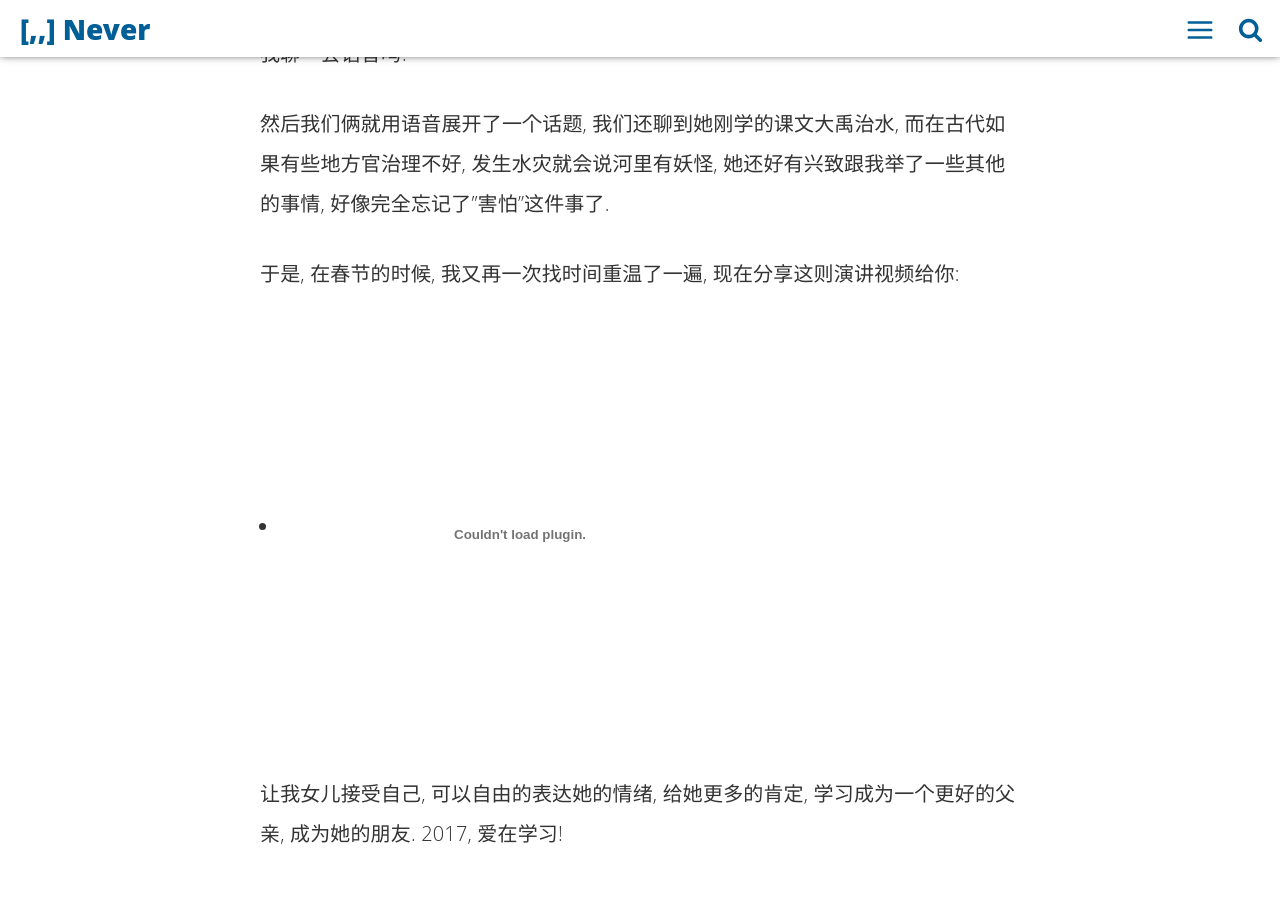
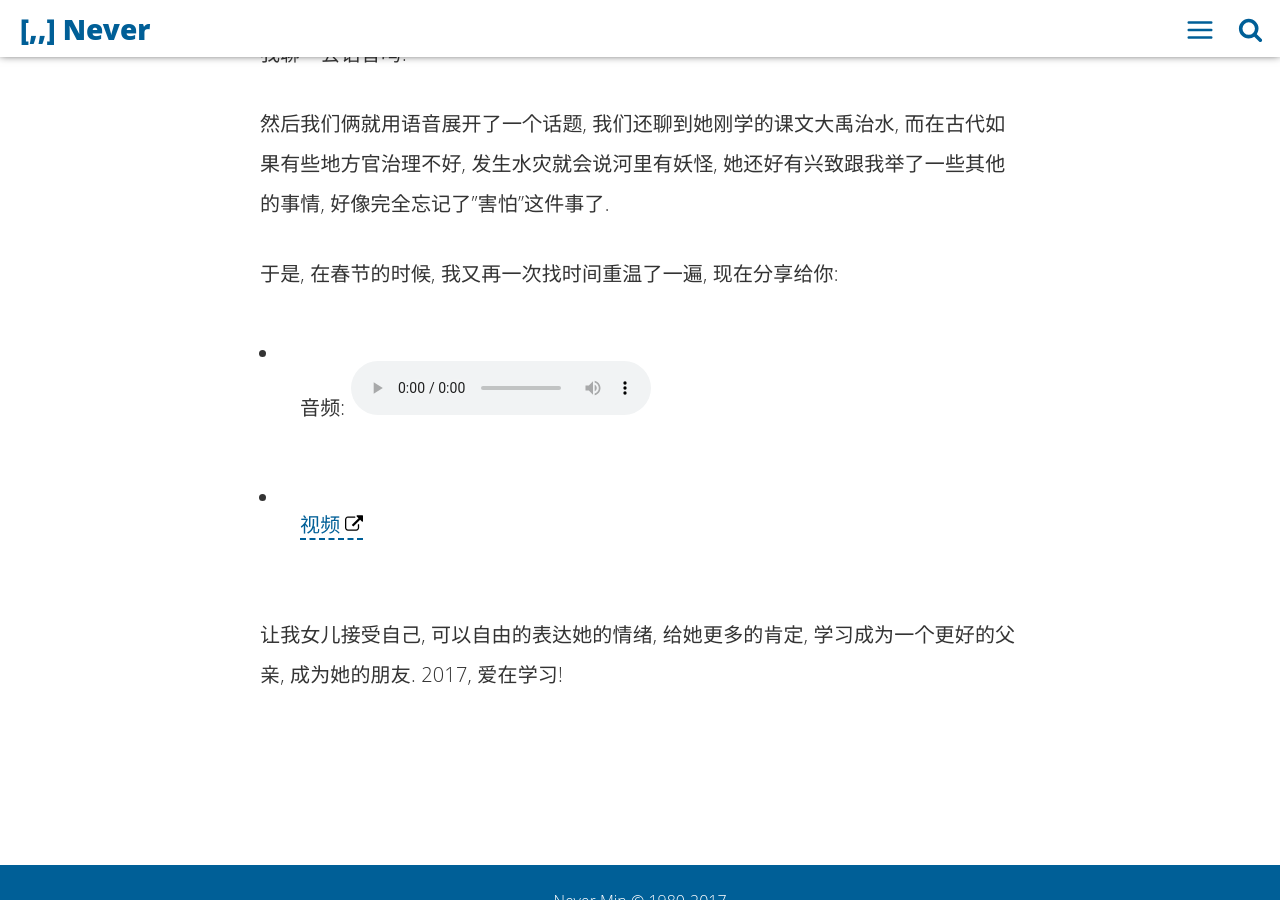
Before and after one commit to NeverMin/nevermin.github.io, a Jekyll site: the page built from _posts/2017-02-09-let_baby_be_free.markdown, in a window 1280 px wide and 900 px high, scrolled down 1056 px. Built offline with Jekyll 4.4.1, drawn with Linux system fonts in a browser that asks for light colours.

Commit message:
added blog

```diff
--- a/_posts/2017-02-09-let_baby_be_free.markdown
+++ b/_posts/2017-02-09-let_baby_be_free.markdown
@@ -25,7 +25,9 @@ introduction: "有一天我跟女儿说, 这个世界对你来说一切都是新
 
 然后我们俩就用语音展开了一个话题, 我们还聊到她刚学的课文大禹治水, 而在古代如果有些地方官治理不好, 发生水灾就会说河里有妖怪, 她还好有兴致跟我举了一些其他的事情, 好像完全忘记了"害怕"这件事了.
 
-于是, 在春节的时候, 我又再一次找时间重温了一遍, 现在分享这则演讲视频给你:
-* <embed src='http://player.youku.com/player.php/sid/XMjQ5NjE2MjE4NA==/v.swf' allowFullScreen='true' quality='high' width='480' height='400' align='middle' allowScriptAccess='always' type='application/x-shockwave-flash'>
+于是, 在春节的时候, 我又再一次找时间重温了一遍, 现在分享给你:
+* 音频: <audio src="/media/let_your_baby_be_free.mp3" type="audio/mpeg" controls="controls"></audio>
+
+* [视频](http://player.youku.com/embed/XMjQ5NjE2MjE4NA==)
 
 让我女儿接受自己, 可以自由的表达她的情绪, 给她更多的肯定, 学习成为一个更好的父亲, 成为她的朋友. 2017, 爱在学习!
```
Also changed, not shown: 1 other file.
